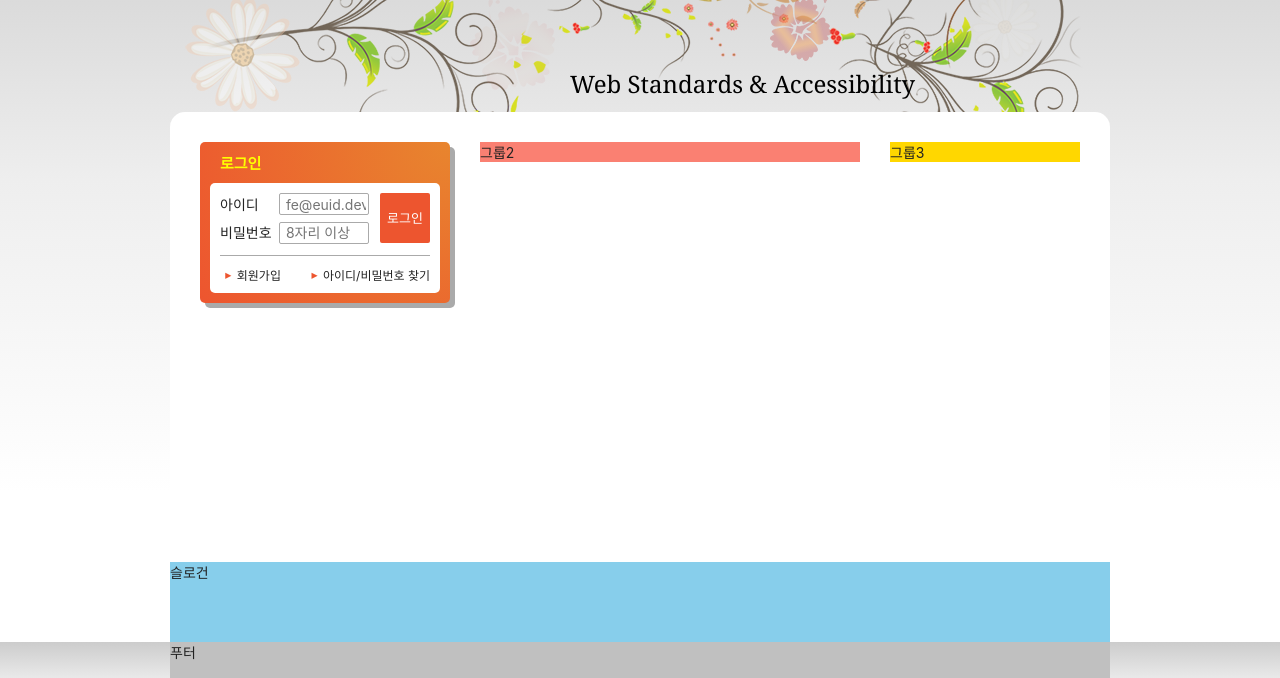
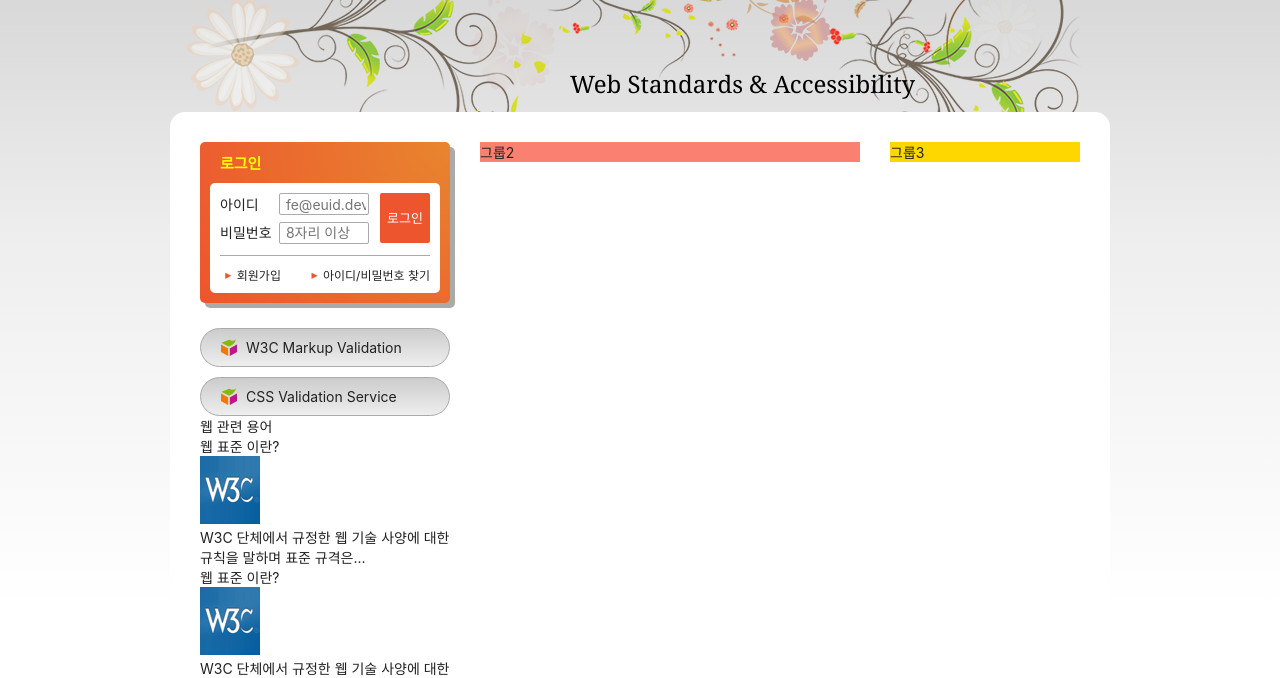
Before and after one commit to ssuho/HTML5, a plain HTML site: page index.html in a window 1280 px wide. Shown: the part 135-813 px from the top of the page. Drawn offline with Linux system fonts and the light colour scheme; a web font is replaced by a local one.

Commit message:
웹 관련 용어 추가

```diff
--- a/css/index.css
+++ b/css/index.css
@@ -60,7 +60,7 @@
   width: 100%;
   background: #000;
   color: #fff;
-  text-align: justify-content: center;
+  justify-content: center;
   text-align: center;
   padding: 1em 0;
   transform: translate(-110%, 0);
--- a/index.html
+++ b/index.html
@@ -146,7 +146,7 @@
             </div>
             <div class="user-pw">
               <label for="userPw">비밀번호</label>
-              <input type="password" id="userPw" id="userPw" placeholder="8자리 이상" required minlength="8"/>
+              <input type="password" id="userPw" placeholder="8자리 이상" required minlength="8"/>
             </div>
             <button type="submit" class="login-button">로그인</button>
           </fieldset>
@@ -156,6 +156,43 @@
           <li><a href="/">아이디/비밀번호 찾기</a></li>
         </ul>
       </section>
+      <h2 class="a11y-hidden">유효성 검사 배너</h2>
+      <ul class="validation-list">
+        <li>
+          <a href="/" target="_blank" rel="noopener noreferrer" title="마크업 유효성검사 사이트로 이동(새창)">
+            W3C Markup Validation
+          </a>
+        </li>
+        <li>
+          <a href="/" target="_blank" rel="noopener noreferrer" title="CSS 유효성 검사 사이트로 이동(새창)">
+            CSS Validation Service
+          </a>
+        </li>
+      </ul>
+      <section class="term">
+        <h2 class="term-title">웹 관련 용어</h2>
+        <dl class="term-list">
+          <div>
+            <dt class="term-list-subject">웹 표준 이란?</dt>
+            <dd class="term-list-thumbnail">
+              <img src="./assets/web_standards.gif" alt="W3C 로고" />
+            </dd>
+            <dd class="term-list-brief">
+              W3C 단체에서 규정한 웹 기술 사양에 대한 규칙을 말하며 표준 규격은...
+            </dd>
+          </div>
+          <div class="cross">
+            <dt class="term-list-subject">웹 표준 이란?</dt>
+            <dd class="term-list-thumbnail">
+              <img src="./assets/web_standards.gif" alt="W3C 로고" />
+            </dd>
+            <dd class="term-list-brief">
+              W3C 단체에서 규정한 웹 기술 사양에 대한 규칙을 말하며 표준 규격은...
+            </dd>
+          </div>
+        </dl>
+      </section>
+
     </div>
     <div class="group group2">그룹2</div>
     <div class="group group3">그룹3</div>
--- a/styles/style.css
+++ b/styles/style.css
@@ -405,6 +405,33 @@
   color: #ed552f;
 }
 
+/* 유효성 검사 배너 */
+.validation-list {
+  /* background-color: yellow; */
+  margin-top :25px;
+}
+
+.validation-list li {
+  margin-top: 10px;
+}
+
+.validation-list li a {
+  border: 1px solid #aaa;
+  border-radius: 20px;
+  background: url(./images/validation_icon.png) no-repeat 20px 50%, linear-gradient(to bottom, #ccc, #eee);
+  display: block;
+  padding: 10px 10px 10px 45px;
+}
+
+.validation-list li a:hover, .validation-list li a:focus {
+  color: red;
+}
+
+/* .validation-list li a::before {
+  content: url('./images/validation_icon.png');
+  vertical-align: middle;
+} */
+
 /* 슬로건 */
 .slogan {
   background-color: skyblue;
```
